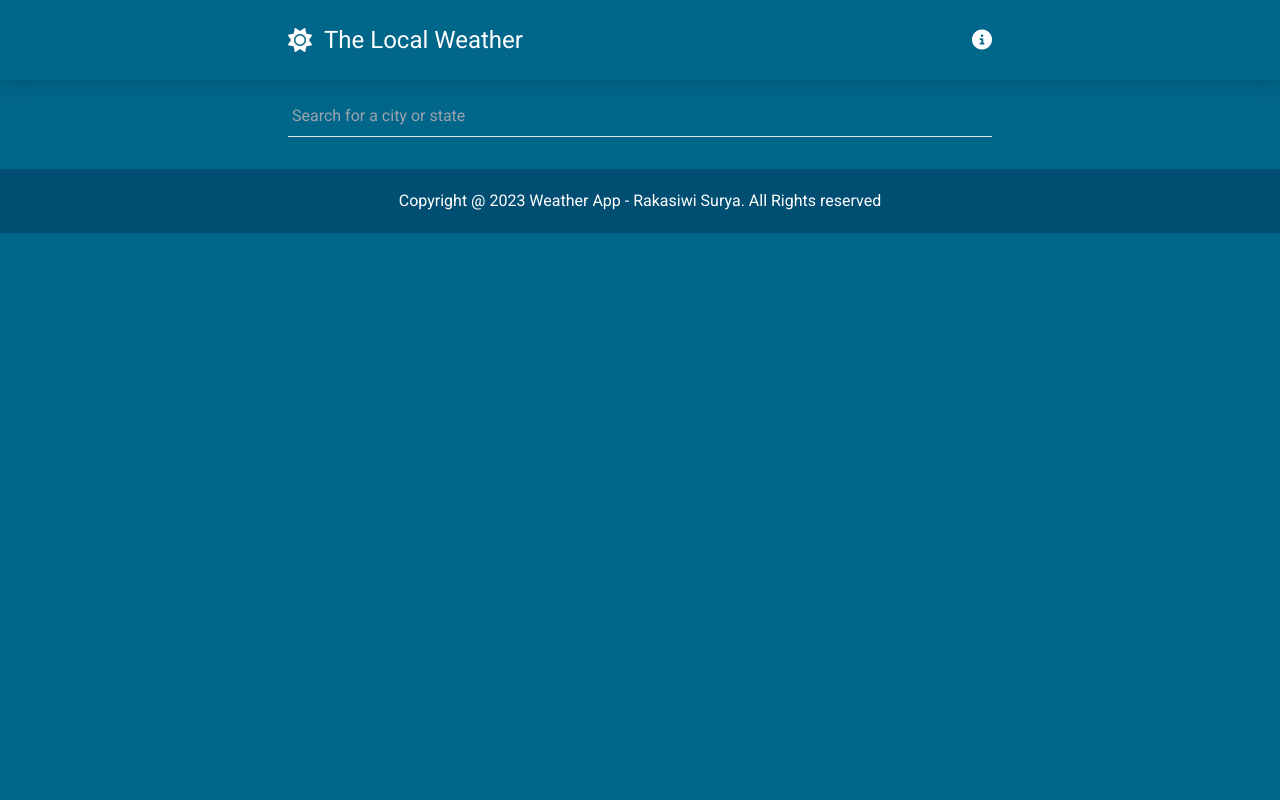
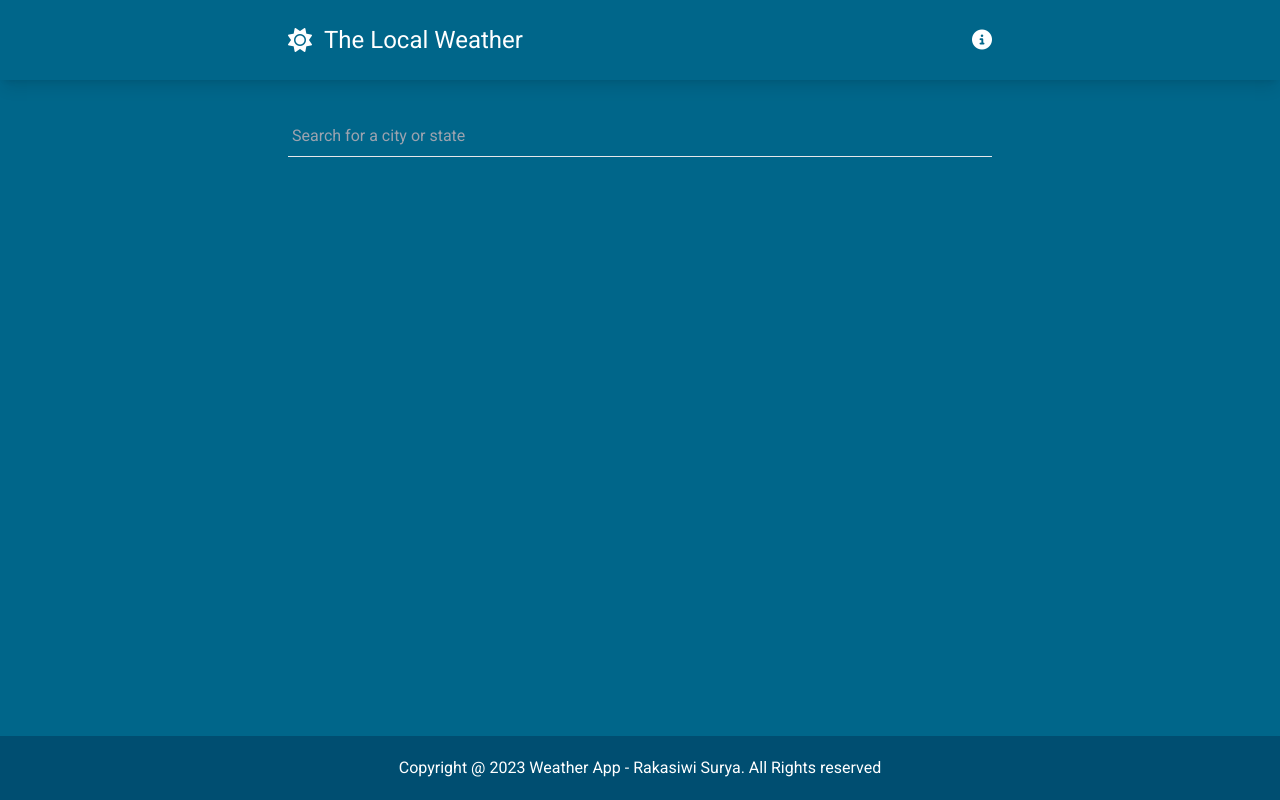
Before and after one commit to rakasiwisurya/weather-app, a Vue app: page / in a window 1280 px wide. Built offline with nearby package versions, Linux system fonts and the light colour scheme; what vue3-perfect-scrollbar would draw is missing.

Commit message:
done bug fixing footer into fixed footer

```diff
--- a/src/App.vue
+++ b/src/App.vue
@@ -2,7 +2,7 @@
   <div class="flex flex-col min-h-screen font-Roboto bg-weather-primary">
     <SiteNavigation />
     <RouterView v-slot="{ Component }">
-      <Transition name="page" mode="out-in"><component :is="Component" /></Transition
+      <Transition name="page" mode="out-in"><component class="mb-12" :is="Component" /></Transition
     ></RouterView>
     <Footer />
   </div>
--- a/src/components/Footer.vue
+++ b/src/components/Footer.vue
@@ -1,5 +1,5 @@
 <template>
-  <footer class="bg-weather-secondary py-5">
+  <footer class="fixed w-full bottom-0 bg-weather-secondary py-5">
     <p class="container text-center text-white">
       Copyright @ 2023 Weather App - Rakasiwi Surya. All Rights reserved
     </p>
--- a/src/views/HomeView.vue
+++ b/src/views/HomeView.vue
@@ -1,5 +1,5 @@
 <template>
-  <main class="container text-white">
+  <main class="container text-white py-5">
     <div class="pt-4 mb-8 relative">
       <input
         type="text"
```
